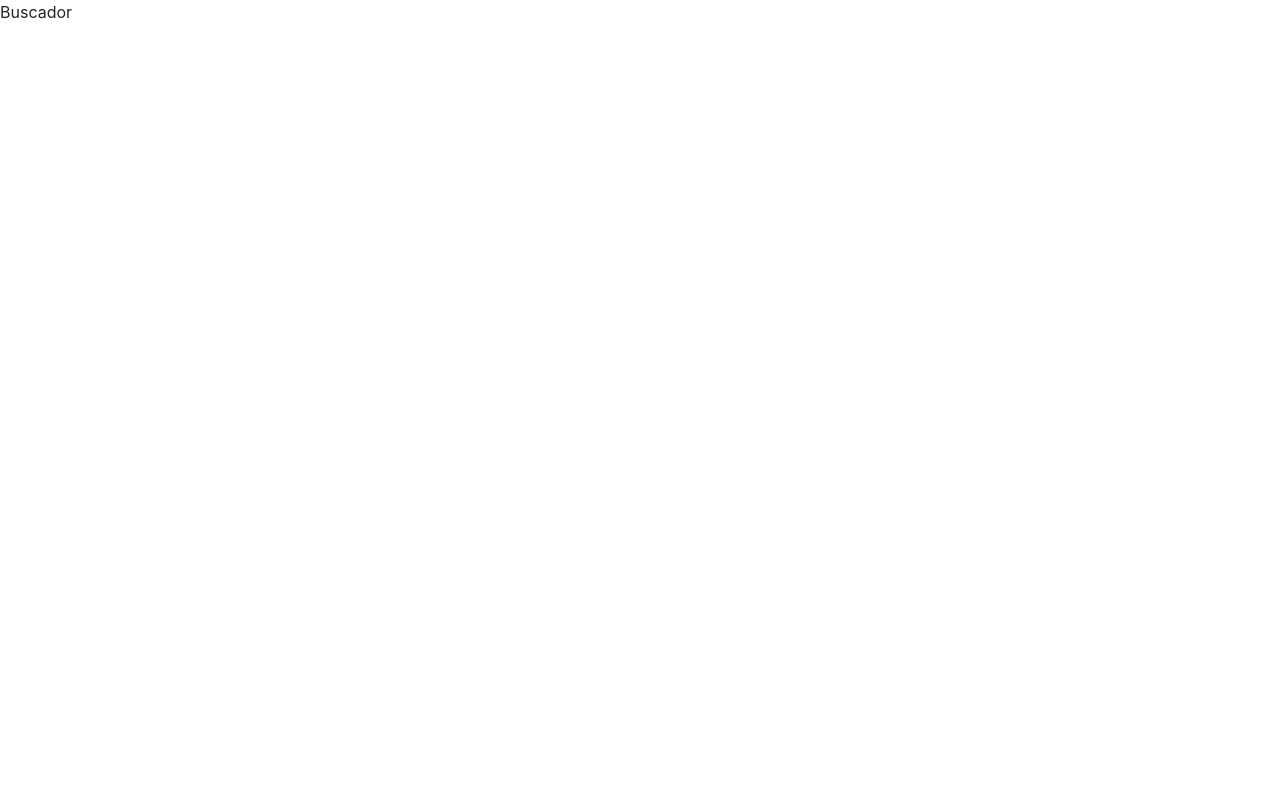
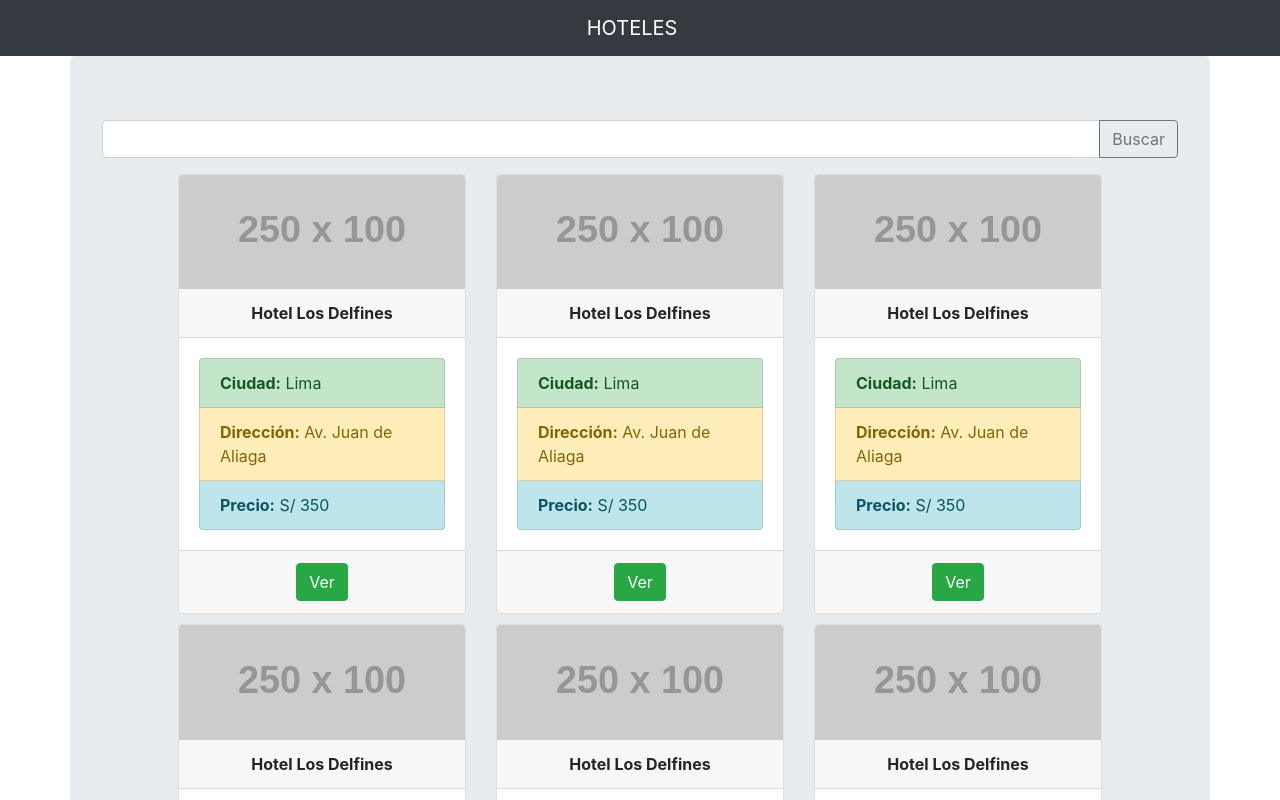
Before and after one commit to rollys/amreact-hoteles, a React (Create React App) app: page / in a window 1280 px wide. Shown: the top 800 px of the page. Built offline with nearby package versions, Linux system fonts and the light colour scheme.

Commit message:
agregando toda las maquetas

```diff
--- a/src/views/admin/actualizar-hotel.jsx
+++ b/src/views/admin/actualizar-hotel.jsx
@@ -1,13 +1,75 @@
-import React, { Component } from 'react';
+import React, { Component } from 'react'
 
 class ActualizarHotel extends Component {
-    render() {
-        return (
-            <div>
-                Actualizar Hotel
+  render() {
+    return (
+      <div>
+        <nav className="navbar navbar-expand-lg navbar-light bg-light">
+          <a className="navbar-brand" href="#">
+            HOTELES
+          </a>
+          <div className="collapse navbar-collapse" id="navbarSupportedContent">
+            <div className="navbar-nav mr-auto"></div>
+            <form className="form-inline my-2 my-lg-0">
+              <span className="mr-3">Administrador</span>
+              <button
+                className="btn btn-outline-success my-2 my-sm-0"
+                type="submit">
+                Cerrar sesión
+              </button>
+            </form>
+          </div>
+        </nav>
+
+        <div className="container w-50 card mt-3">
+          <h1 className="text-center mt-2">
+            <span className="badge badge-secondary">ACTUALIZAR HOTEL</span>
+          </h1>
+          <form>
+            <div class="form-group">
+              <label for="exampleFormControlInput1">Nombre</label>
+              <input type="text" class="form-control" name="name" />
             </div>
-        );
-    }
+            <div class="form-group">
+              <label for="exampleFormControlInput1">Precio (S/)</label>
+              <input type="text" class="form-control" name="price" />
+            </div>
+            <div class="form-group">
+              <label for="exampleFormControlSelect1">Ciudad</label>
+              <select class="form-control" name="city">
+                <option value="">- Seleccione ciudad -</option>
+                <option value="Lima">Lima</option>
+                <option value="Cusco">Cusco</option>
+                <option value="Arequipa">Arequipa</option>
+                <option value="Ayacucho">Ayacucho</option>
+                <option value="Ica">Ica</option>
+              </select>
+            </div>
+            <div class="form-group">
+              <label for="exampleFormControlInput1">Dirección</label>
+              <input type="text" class="form-control" name="address" />
+            </div>
+            <div class="form-group">
+              <label for="exampleFormControlTextarea1">Descripción</label>
+              <textarea
+                class="form-control"
+                name="description"
+                rows="3"></textarea>
+            </div>
+            <div class="form-group">
+              <label for="exampleFormControlInput1">Url de Imagen</label>
+              <input type="text" class="form-control" name="url_image" />
+            </div>
+            <div class="form-group text-center">
+              <button type="button" class="btn btn-primary">
+                Guardar
+              </button>
+            </div>
+          </form>
+        </div>
+      </div>
+    )
+  }
 }
 
-export default ActualizarHotel;
+export default ActualizarHotel
--- a/src/views/buscador.jsx
+++ b/src/views/buscador.jsx
@@ -1,13 +1,70 @@
-import React, { Component } from 'react';
+import React, { Component } from 'react'
 
 class Buscador extends Component {
-    render() {
-        return (
-            <div>
-                Buscador
+  render() {
+    return (
+      <div>
+        <nav class="navbar navbar-dark bg-dark justify-content-center">
+          <a class="navbar-brand" href="javascript:;">
+            HOTELES
+          </a>
+        </nav>
+        <div className="jumbotron container">
+          <div class="input-group mb-3">
+            <input type="text" class="form-control" name="search" />
+            <div class="input-group-append">
+              <button
+                class="btn btn-outline-secondary"
+                type="button"
+                name="btn-search">
+                Buscar
+              </button>
             </div>
-        );
-    }
+          </div>
+          <div className="card-deck justify-content-center">
+            {[1, 2, 3, 4, 5, 6].map(item => {
+              return (
+                <div
+                  class="card"
+                  style={{
+                    minWidth: '18rem',
+                    maxWidth: '18rem',
+                    marginBottom: 10,
+                  }}>
+                  <img
+                    src="https://fakeimg.pl/250x100/"
+                    class="card-img-top"
+                    alt="..."
+                  />
+                  <div class="card-header text-center">
+                    <strong>Hotel Los Delfines</strong>
+                  </div>
+                  <div class="card-body">
+                    <ul class="list-group">
+                      <li class="list-group-item list-group-item-success">
+                        <strong>Ciudad:</strong> Lima
+                      </li>
+                      <li class="list-group-item list-group-item-warning">
+                        <strong>Dirección:</strong> Av. Juan de Aliaga
+                      </li>
+                      <li class="list-group-item list-group-item-info">
+                        <strong>Precio:</strong> S/ 350
+                      </li>
+                    </ul>
+                  </div>
+                  <div class="card-footer text-center">
+                    <button type="button" class="btn btn-success">
+                      Ver
+                    </button>
+                  </div>
+                </div>
+              )
+            })}
+          </div>
+        </div>
+      </div>
+    )
+  }
 }
 
-export default Buscador;
+export default Buscador
--- a/src/views/detalle-hotel.jsx
+++ b/src/views/detalle-hotel.jsx
@@ -1,13 +1,57 @@
-import React, { Component } from 'react';
+import React, { Component } from 'react'
 
 class DetalleHotel extends Component {
-    render() {
-        return (
-            <div>
-                Detalle Hotel
+  render() {
+    return (
+      <div>
+        <div>
+          <nav class="navbar navbar-dark bg-dark justify-content-center">
+            <a class="navbar-brand" href=":;">
+              HOTELES
+            </a>
+          </nav>
+          <div className="jumbotron container w-75">
+            <img
+              src="https://fakeimg.pl/500x250/"
+              class="card-img-top"
+              alt="..."
+            />
+            <div class="card text-center">
+              <div class="card-header">
+                <strong>Hotel Los Delfines</strong>
+              </div>
+              <div class="card-body">
+                <h5 class="card-title">
+                <strong>Ciudad:</strong> Lima ,{' '}
+                  <strong>Dirección:</strong> Av. Juan de Aliaga ,{' '}
+                  <strong>Precio:</strong> S/ 350
+                </h5>
+                <p class="card-text">
+                  Lorem ipsum dolor sit amet, consectetur adipiscing elit.
+                  Praesent non mi vel tortor efficitur scelerisque at non ex.
+                  Donec eget fringilla ex. Quisque neque nulla, sodales quis
+                  purus sit amet, varius bibendum augue. Ut ut lacus eleifend,
+                  finibus velit sit amet, gravida lorem. Etiam lobortis
+                  consequat turpis facilisis blandit. Maecenas ullamcorper nibh
+                  sit amet sapien eleifend interdum. Pellentesque nisi turpis,
+                  iaculis consectetur imperdiet vestibulum, molestie sit amet
+                  arcu. Morbi ultrices imperdiet faucibus. Aliquam ac dictum
+                  nisl, volutpat auctor sem. Praesent molestie maximus neque, et
+                  euismod elit condimentum vitae. Pellentesque id nisl mi. Duis
+                  augue lorem, feugiat eu tincidunt quis, accumsan vel lacus.
+                  Praesent tortor sem, rhoncus eu quam a, euismod interdum
+                  tortor.
+                </p>
+                <a href="/" class="btn btn-primary">
+                  Regresar al buscador
+                </a>
+              </div>
             </div>
-        );
-    }
+          </div>
+        </div>
+      </div>
+    )
+  }
 }
 
-export default DetalleHotel;
+export default DetalleHotel
```
Also changed, not shown: 1 other file (tests, documents, lock files or other folders).
